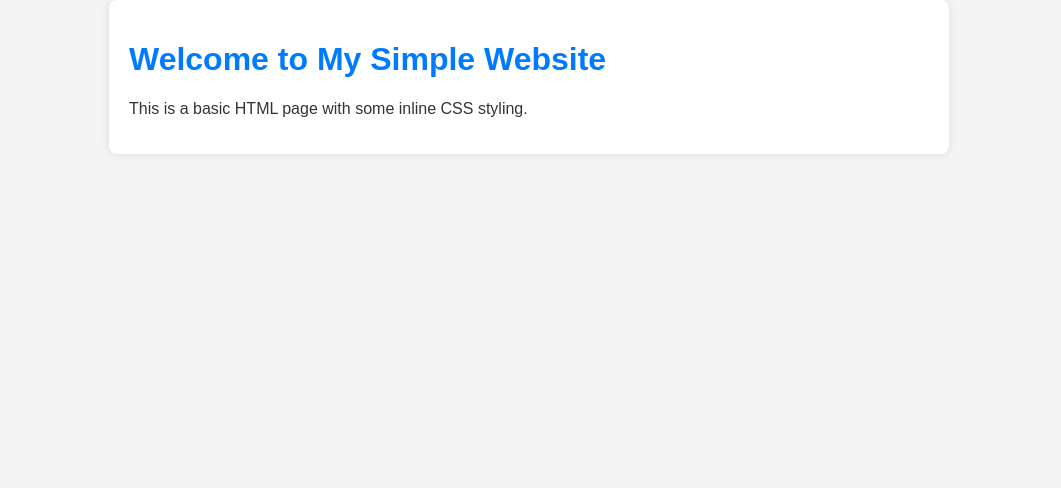
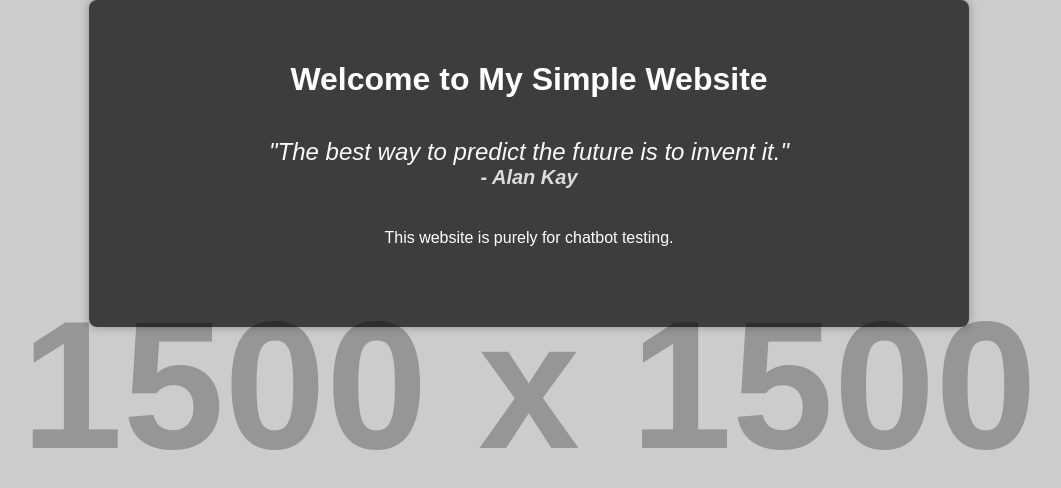
Before and after one commit to NIDA575/Test, a plain HTML site: page index.html in a window 1280 px wide. Shown: the whole page, without its empty margins (111-1172 px from the left). Drawn offline with Linux system fonts and the light colour scheme; placeholder pictures from the web are drawn by us.

Commit message:
changed website pattern

```diff
--- a/index.html
+++ b/index.html
@@ -9,30 +9,50 @@
             font-family: Arial, sans-serif;
             margin: 0;
             padding: 0;
-            background-color: #f4f4f4;
-            color: #333;
+            background: url('https://via.placeholder.com/1500') no-repeat center center fixed;
+            background-size: cover;
+            color: #fff;
         }
         .container {
             max-width: 800px;
             margin: 0 auto;
-            padding: 20px;
-            background: #fff;
+            padding: 40px;
+            background: rgba(0, 0, 0, 0.7); /* semi-transparent black background */
             border-radius: 8px;
-            box-shadow: 0 0 10px rgba(0, 0, 0, 0.1);
+            box-shadow: 0 0 10px rgba(0, 0, 0, 0.3);
+            text-align: center;
         }
         h1 {
-            color: #007BFF;
+            color: #fff;
+            margin-bottom: 20px;
+        }
+        .quote {
+            font-size: 24px;
+            font-style: italic;
+            margin: 40px 0;
+            color: #f9f9f9;
+        }
+        .author {
+            font-size: 20px;
+            font-weight: bold;
+            color: #dcdcdc;
+        }
+        #hubspot-chatbot {
+            margin-top: 40px;
         }
     </style>
 </head>
 <body>
     <div class="container">
         <h1>Welcome to My Simple Website</h1>
-        <p>This is a basic HTML page with some inline CSS styling.</p>
+        <div class="quote">
+            "The best way to predict the future is to invent it."
+            <div class="author">- Alan Kay</div>
+        </div>
+        <p>This website is purely for chatbot testing.</p>
         <!-- Chatbot will be added here -->
         <div id="hubspot-chatbot"></div>
     </div>
     <script type="text/javascript" id="hs-script-loader" async defer src="//js-na1.hs-scripts.com/46937566.js"></script>
-
 </body>
 </html>
```
